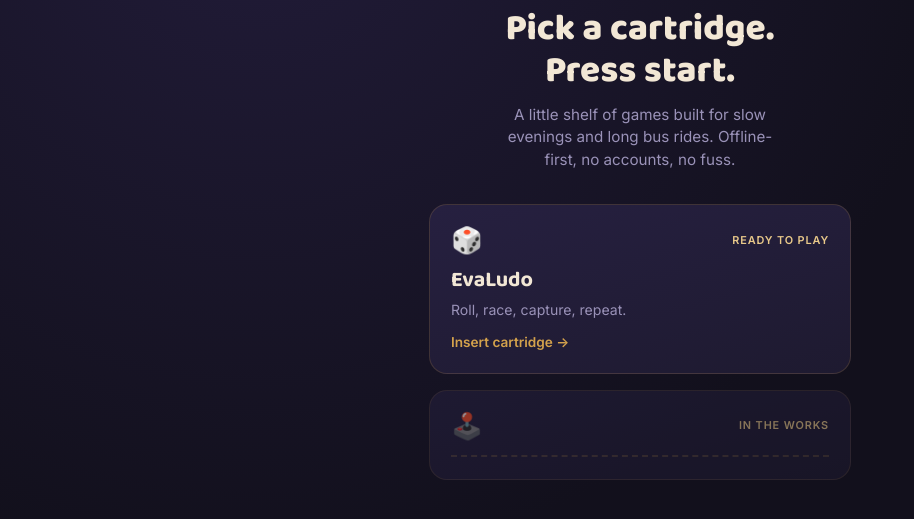
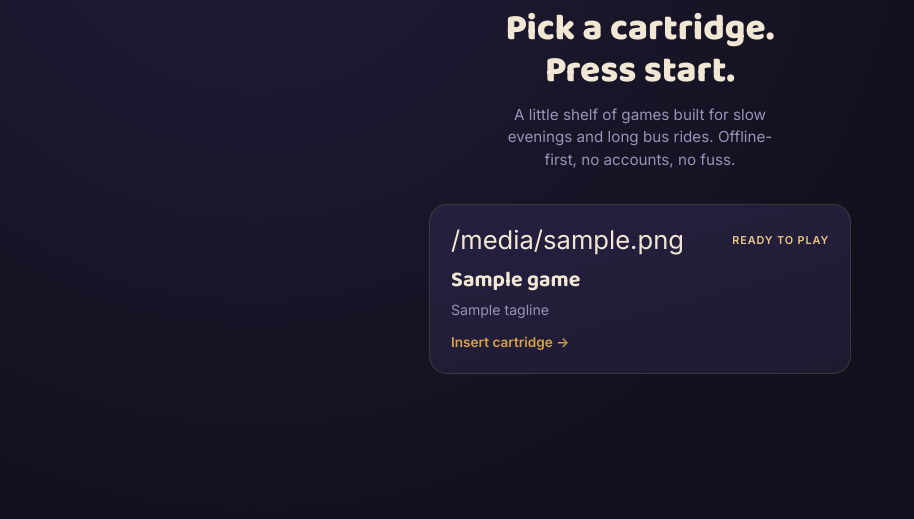
Before and after one commit to Mahabul29/EvaGames, a Flask app: template templates/home.html in a window 1280 px wide. Shown: the part 141-660 px from the top of the page, without its empty margins (0-914 px from the left). Run offline with Flask 3, Linux system fonts and the light colour scheme; the template is opened without the code that fills it: most values are stand-ins (such as "Sample title", 1, 10 or a date in 2020).

Commit message:
Update home.html

```diff
--- a/templates/home.html
+++ b/templates/home.html
@@ -25,24 +25,26 @@
 </section>
 
 <div class="shelf">
-
-  <a class="cartridge" href="/ludo">
+  {% for game in games %}
+    {% if game.status == "playable" %}
+    <a class="cartridge" href="{{ game.route }}">
       <div class="cartridge-top">
-      <span class="cartridge-icon">🎲</span>
+        <span class="cartridge-icon">{{ game.icon }}</span>
         <span class="cartridge-tag">Ready to play</span>
       </div>
-    <h2>EvaLudo</h2>
-    <p>Roll, race, capture, repeat.</p>
+      <h2>{{ game.name }}</h2>
+      <p>{{ game.tagline }}</p>
       <span class="cartridge-cta">Insert cartridge →</span>
     </a>
-
+    {% else %}
     <div class="cartridge cartridge-locked">
       <div class="cartridge-top">
-      <span class="cartridge-icon">🕹️</span>
+        <span class="cartridge-icon">{{ game.icon }}</span>
         <span class="cartridge-tag">In the works</span>
       </div>
     </div>
-
+    {% endif %}
+  {% endfor %}
 </div>
 
 </body>
```
Lines whose indentation alone changed are shown as unchanged.
